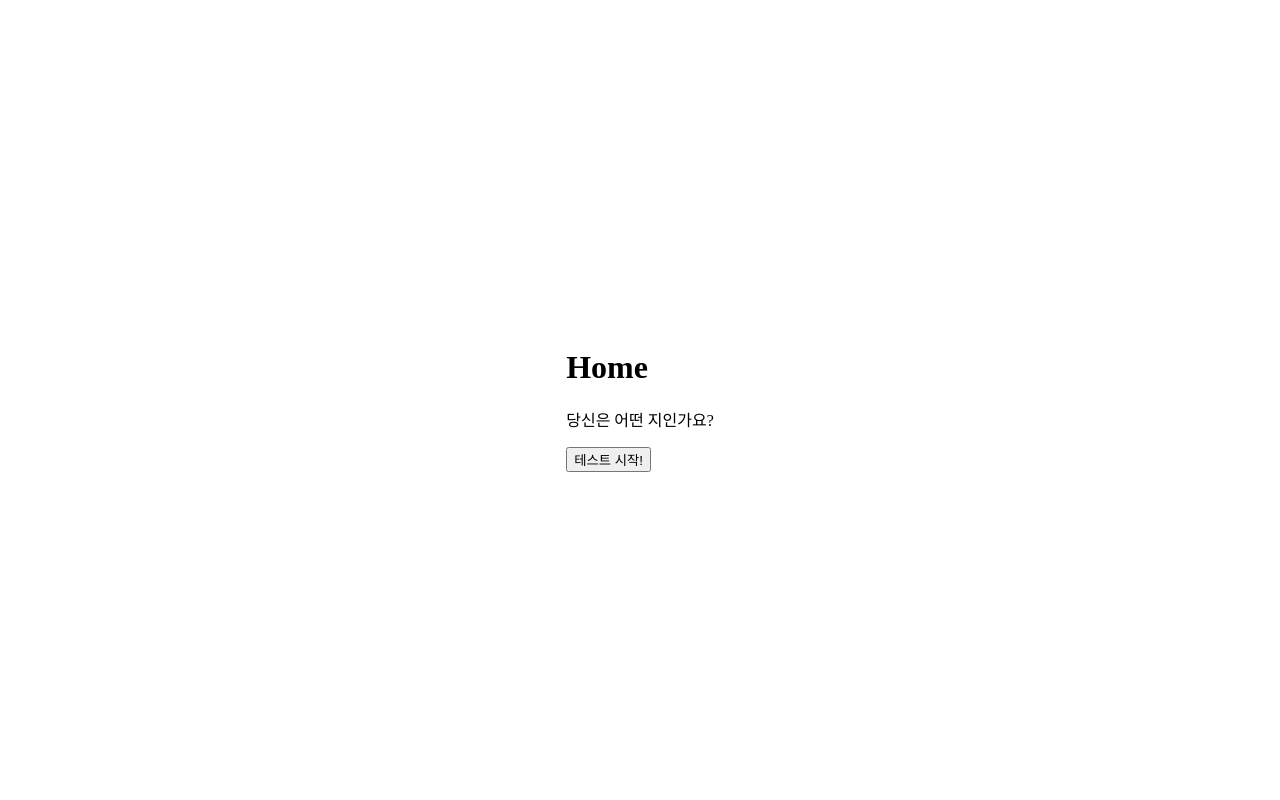
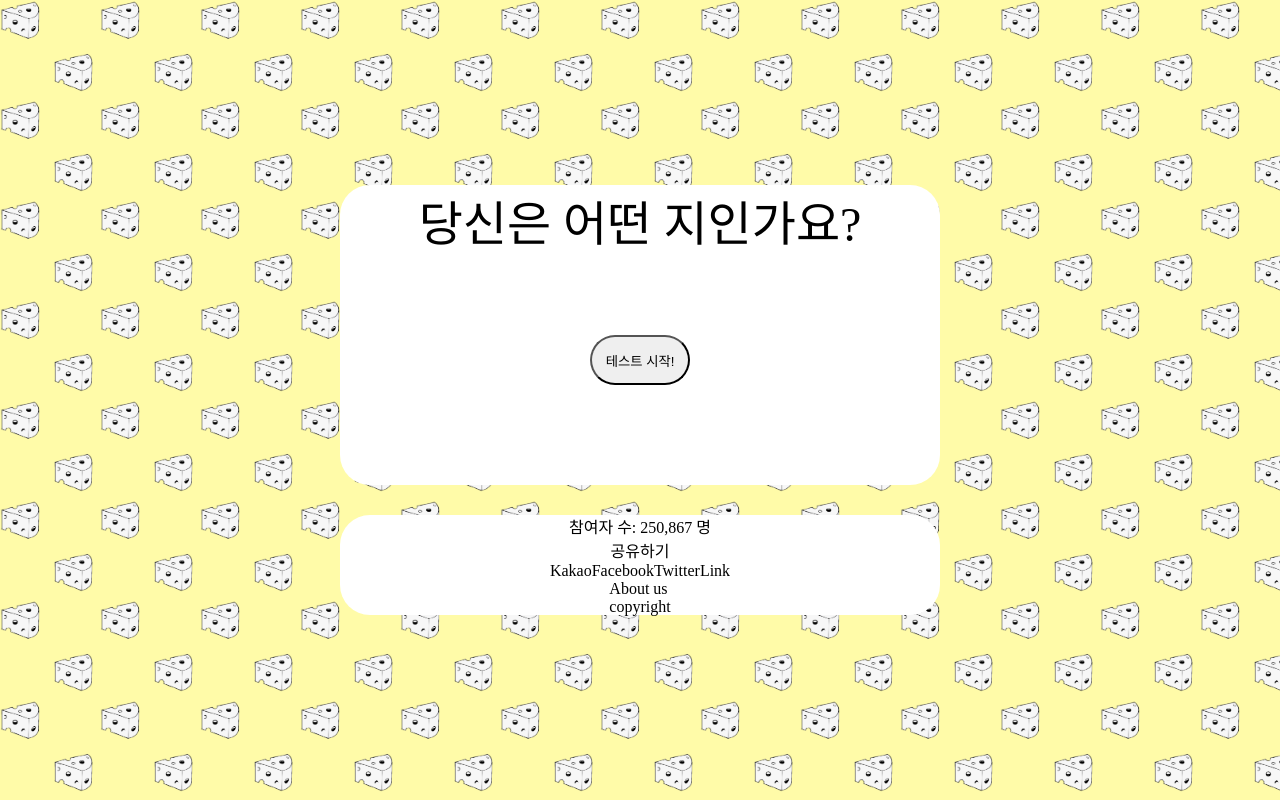
Before and after one commit to syriahamster/wag, a React (Create React App) app: page / in a window 1280 px wide. Built offline with nearby package versions, Linux system fonts and the light colour scheme.

Commit message:
Add UI Template

```diff
--- a/src/App.tsx
+++ b/src/App.tsx
@@ -9,6 +9,7 @@ import NotFound from "./screen/NotFound";
 
 import Result from "./screen/Result";
 import Calculating from "./screen/Calculating";
+import bg from "./assets/image/cheese.png";
 
 const Container = styled.div`
   display: flex;
@@ -17,6 +18,8 @@ const Container = styled.div`
   height: 100vh;
   justify-content: center;
   align-items: center;
+  background-image: url(${bg});
+  background-size: 100px;
 `;
 
 //EI, SN, TF, JP
--- a/src/screen/Calculating.tsx
+++ b/src/screen/Calculating.tsx
@@ -2,9 +2,21 @@ import React from "react";
 import { useHistory } from "react-router-dom";
 import { RouteComponentProps } from "react-router-dom";
 
+import styled from "styled-components";
 interface MatchParams {
   result: string;
 }
+
+const Container = styled.div`
+  display: flex;
+  flex-flow: column;
+  border-radius: 30px;
+  background-color: #fff;
+  width: 600px;
+  height: 300px;
+  justify-content: space-around;
+  align-items: center;
+`;
 
 const Calculating = ({ match }: RouteComponentProps<MatchParams>) => {
   let history = useHistory();
@@ -100,13 +112,13 @@ const Calculating = ({ match }: RouteComponentProps<MatchParams>) => {
   }
 
   return (
-    <>
+    <Container>
       <h1>계산중...</h1>
       <button onClick={() => switchResult(calculator())}>
         시간이 지나면 <br />
         결과 페이지로 이동
       </button>
-    </>
+    </Container>
   );
 };
 
--- a/src/screen/Home.tsx
+++ b/src/screen/Home.tsx
@@ -1,15 +1,91 @@
 import React from "react";
+import styled from "styled-components";
 import { Link } from "react-router-dom";
+
+const Container = styled.div`
+  display: flex;
+  flex-flow: column;
+`;
+
+const MainBox = styled.div`
+  display: flex;
+  flex-flow: column;
+  border-radius: 30px;
+  background-color: #fff;
+  width: 600px;
+  height: 300px;
+  justify-content: space-around;
+  align-items: center;
+`;
+
+const Title = styled.div`
+  flex: 1;
+  font-size: 48px;
+`;
+
+const StartButtonBox = styled.div`
+  flex: 1;
+`;
+
+const StartButton = styled.button`
+  flex: 1;
+  border-radius: 30px;
+  width: 100px;
+  height: 50px;
+`;
+
+const SubBox = styled.div`
+  display: flex;
+  flex-flow: column;
+  border-radius: 30px;
+  width: 600px;
+  height: 100px;
+  margin-top: 30px;
+  background-color: #fff;
+  justify-content: center;
+  align-items: center;
+`;
+
+const Count = styled.div`
+  flex: 1;
+  height: 10;
+`;
+const ShareTitle = styled.div`
+  flex: 1;
+  height: 10;
+`;
+const ShareRow = styled.div`
+  flex: 1;
+  display: flex;
+  width: 100px;
+  height: 50px;
+  justify-content: center;
+  align-items: center;
+`;
 
 function Home() {
   return (
-    <>
-      <h1>Home</h1>
-      <p>당신은 어떤 지인가요?</p>
-      <Link to="/question/1">
-        <button>테스트 시작!</button>
-      </Link>
-    </>
+    <Container>
+      <MainBox>
+        <Title>당신은 어떤 지인가요?</Title>
+        <StartButtonBox>
+          <Link to="/question/1">
+            <StartButton>테스트 시작!</StartButton>
+          </Link>
+        </StartButtonBox>
+      </MainBox>
+      <SubBox>
+        <Count>참여자 수: 250,867 명</Count>
+        <ShareTitle>공유하기</ShareTitle>
+        <ShareRow>
+          <div>Kakao</div>
+          <div>Facebook</div>
+          <div>Twitter</div>
+          <div>Link</div>
+        </ShareRow>
+        About us <br></br>copyright
+      </SubBox>
+    </Container>
   );
 }
 
--- a/src/screen/Question.tsx
+++ b/src/screen/Question.tsx
@@ -1,11 +1,22 @@
 import React, { useState, useEffect } from "react";
+import styled from "styled-components";
 import { Link } from "react-router-dom";
-import styled from "styled-components";
 import { RouteComponentProps } from "react-router-dom";
+
+const Container = styled.div`
+  display: flex;
+  flex-flow: column;
+`;
 
 const ButtonList = styled.div`
   display: flex;
   flex-flow: column;
+  border-radius: 30px;
+  background-color: #fff;
+  width: 600px;
+  height: 300px;
+  justify-content: space-around;
+  align-items: center;
 `;
 
 interface MatchParams {
@@ -110,7 +121,7 @@ const Question = ({ match }: RouteComponentProps<MatchParams>) => {
   }, []);
 
   return (
-    <>
+    <Container>
       <ButtonList>
         <h1>{questionStatements.question}</h1>
         {questionStatements.answer.map((item, index) => {
@@ -121,7 +132,7 @@ const Question = ({ match }: RouteComponentProps<MatchParams>) => {
           );
         })}
       </ButtonList>
-    </>
+    </Container>
   );
 };
 
--- a/src/screen/Result.tsx
+++ b/src/screen/Result.tsx
@@ -1,6 +1,18 @@
 import React from "react";
+import styled from "styled-components";
 import { Link } from "react-router-dom";
 import { RouteComponentProps } from "react-router-dom";
+
+const Container = styled.div`
+  display: flex;
+  flex-flow: column;
+  border-radius: 30px;
+  background-color: #fff;
+  width: 600px;
+  height: 300px;
+  justify-content: space-around;
+  align-items: center;
+`;
 
 interface MatchParams {
   id: string;
@@ -18,14 +30,14 @@ const Result = ({ match }: RouteComponentProps<MatchParams>) => {
   }
 
   return (
-    <>
+    <Container>
       <Link to="/">
         <button>시작화면으로 돌아가기</button>
       </Link>
       <h1>난 왜 이렇게 {getResultTitle(resultId)}!</h1>
       <p>당신은 너무 예쁩니다!</p>
       <p>당신은 너무 귀엽습니다!</p>
-    </>
+    </Container>
   );
 };
 
```
Also changed, not shown: src/assets/image/cheese.png (added).
